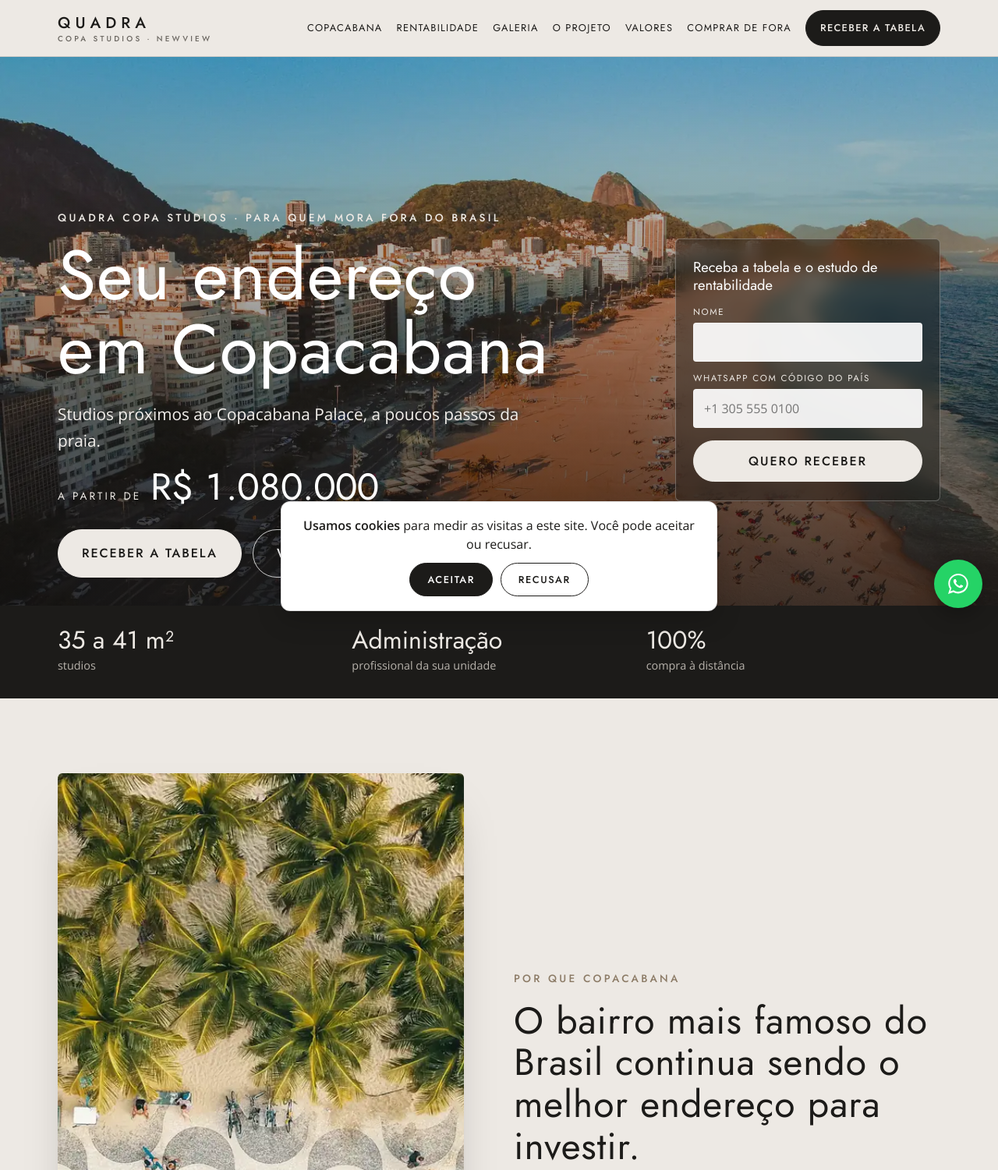
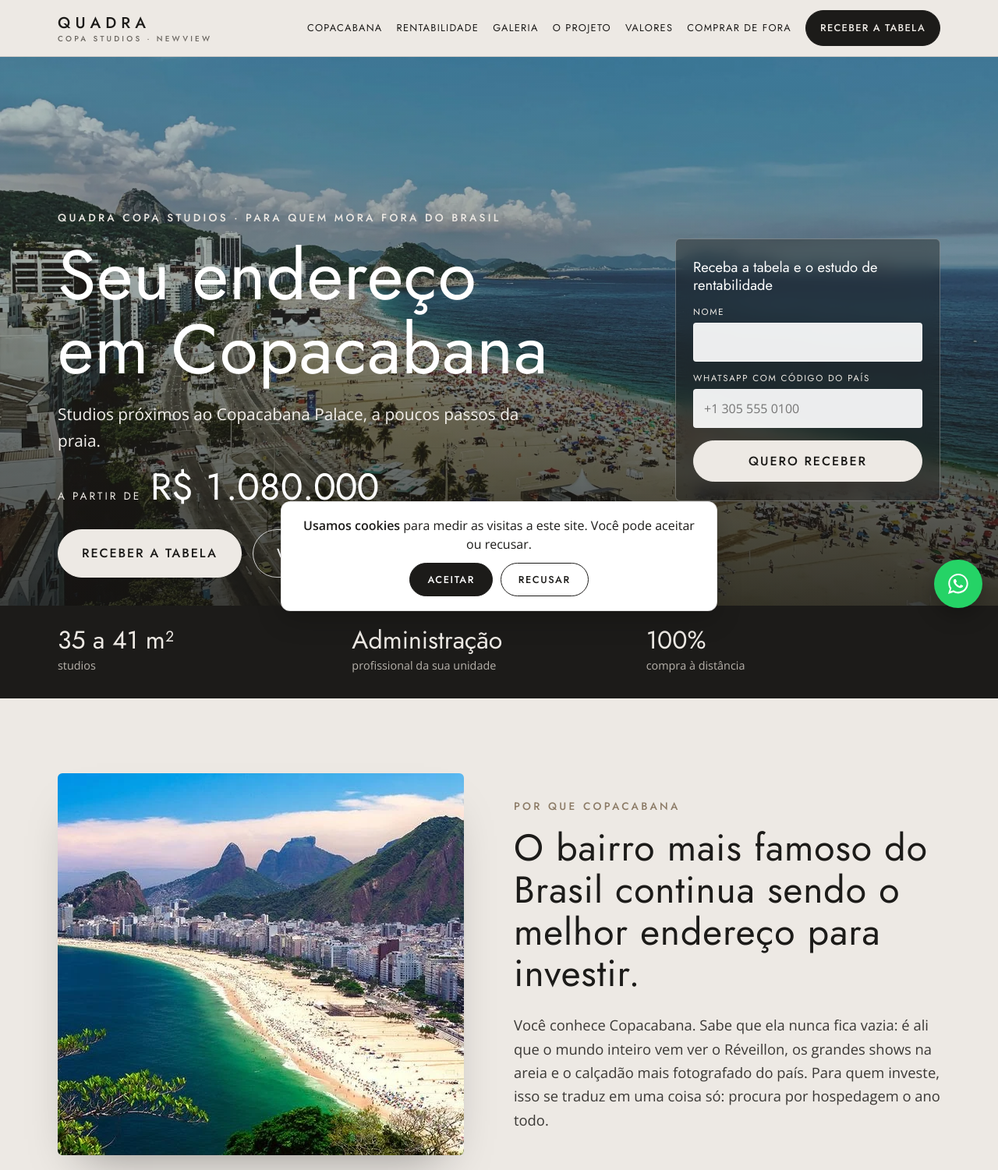
Before and after one commit to AgStrategic26/studioscopacabanansr437, a plain HTML site: page index.html in a window 1280 px wide. Shown: the top 1501 px of the page at 78% size. Drawn offline with nearby package versions, Linux system fonts and the light colour scheme.

Commit message:
Fotos novas de Copacabana: capa com a praia e vista da praia em Por que Copacabana

```diff
--- a/index.html
+++ b/index.html
@@ -22,7 +22,7 @@
 <meta property="og:url" content="https://studioscopacabanansr437.com.br/">
 <meta name="twitter:card" content="summary_large_image">
 
-<link rel="preload" as="image" href="nv-hero.webp" fetchpriority="high">
+<link rel="preload" as="image" href="nv-hero-praia.webp" fetchpriority="high">
 <link rel="preconnect" href="https://www.googletagmanager.com">
 <link rel="preconnect" href="https://fonts.googleapis.com">
 <link rel="preconnect" href="https://fonts.gstatic.com" crossorigin>
@@ -42,7 +42,7 @@
         "@type": "Audience",
         "audienceType": "Brasileiros que moram no exterior e investidores em imóveis para aluguel por temporada"
       },
-      "image": "https://studioscopacabanansr437.com.br/nv-hero.webp",
+      "image": "https://studioscopacabanansr437.com.br/nv-hero-praia.webp",
       "address": {
         "@type": "PostalAddress",
         "streetAddress": "Avenida Nossa Senhora de Copacabana, 437",
@@ -334,7 +334,8 @@ input:focus,select:focus{outline:2px solid var(--accent);outline-offset:1px}
 
 .hero-full{position:relative;min-height:min(88vh,780px);display:flex;align-items:flex-end;color:#fff;padding:0 0 36px;overflow:hidden}
 @media(max-width:560px){.hero-full{padding-bottom:28px}}
-.hero-bg{position:absolute;inset:0;background:url(nv-hero.webp) center 40%/cover;}
+.hero-bg{position:absolute;inset:0;background:url(nv-hero-praia.webp) center 45%/cover;}
+@media(max-width:700px){.hero-bg{background-size:auto 165%;background-position:40% 92%}}
 .hero-bg::after{content:"";position:absolute;inset:0;background:linear-gradient(180deg,rgba(18,17,16,.25) 0%,rgba(18,17,16,.35) 40%,rgba(18,17,16,.8) 100%)}
 .hero-inner{position:relative;width:100%}
 .hero-grid2{display:grid;grid-template-columns:minmax(0,1fr) 340px;gap:40px;align-items:end}
@@ -584,7 +585,7 @@ function trackEvent(meta, ga, params){
 <section id="copacabana">
   <div class="wrap">
     <div class="copa-intro">
-      <figure class="copa-photo"><img src="nv-calcadao-aereo.webp" alt="Calçadão de ondas de Copacabana com coqueiros, a praia ao lado e os prédios da Avenida Atlântica" loading="lazy" decoding="async" width="1400" height="933"></figure>
+      <figure class="copa-photo"><img src="nv-copa-praia.webp" alt="Vista do alto da praia de Copacabana inteira, com o mar, a areia, a Avenida Atlântica e os morros ao fundo" loading="lazy" decoding="async" width="735" height="490" style="aspect-ratio:3/2"></figure>
       <div class="copa-text">
         <span class="eyebrow">Por que Copacabana</span>
         <h2>O bairro mais famoso do Brasil continua sendo o melhor endereço para investir.</h2>
```
Also changed, not shown: nv-copa-praia.webp (added), nv-hero-praia.webp (added).
